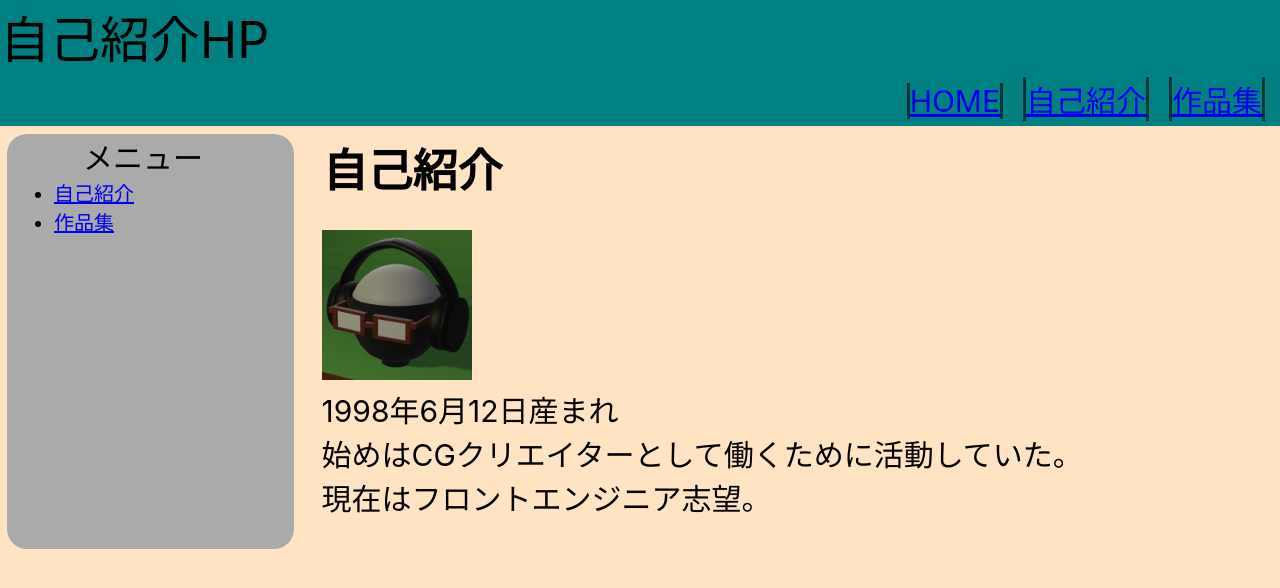
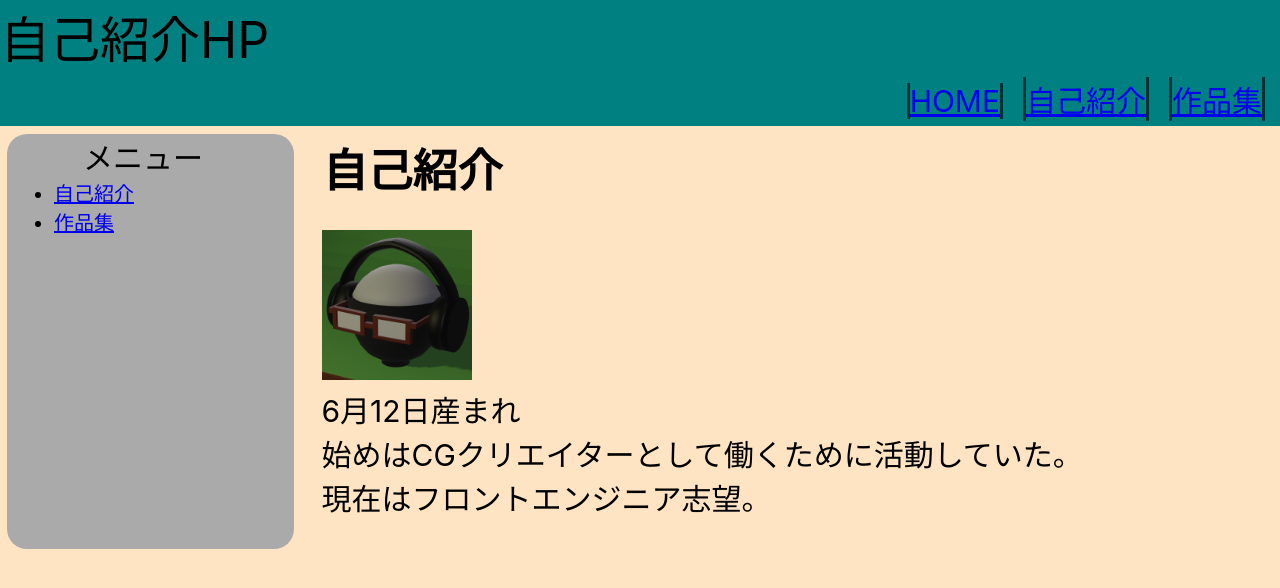
Before and after one commit to headphones06/homepage, a React (Create React App) app: page /info in a window 1280 px wide. Shown: the top 588 px of the page. Built offline with nearby package versions, Linux system fonts and the light colour scheme.

Commit message:
公表前最終変更

```diff
--- a/src/Pages/Info.js
+++ b/src/Pages/Info.js
@@ -20,7 +20,7 @@ export function Info() {
           <p>
             <img src={iconImage} alt="アイコン" height="150" />
             <br />
-            1998年6月12日産まれ
+            6月12日産まれ
             <br />
             始めはCGクリエイターとして働くために活動していた。
             <br />
```
